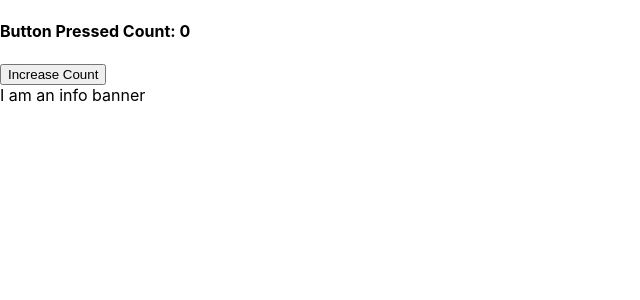
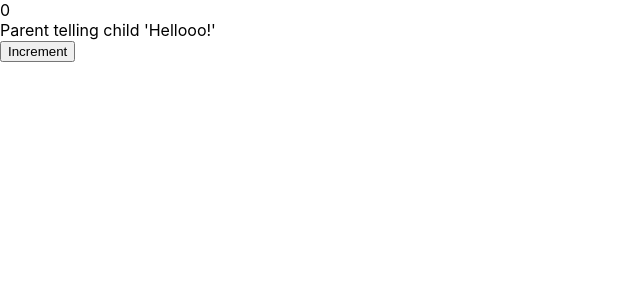
Before and after one commit to Densitty/react-lesson-max, a React (Create React App) app: page / in a window 1280 px wide. Shown: the top 300 px of the page, without its empty margins (0-640 px from the left). Built offline with nearby package versions, Linux system fonts and the light colour scheme.

Commit message:
React.PureComponent at work. It applies shouldComponentUpdate() automatically under the hood.

```diff
--- a/src/containers/App.js
+++ b/src/containers/App.js
@@ -1,33 +1,32 @@
 import React, { Component } from 'react';
-import Banner from './Banner'
+import Child from './Child'
 // import classes from './App.module.css';
 
-class App extends Component {
-  state = { buttonPressedCount: 0 };
+export default class Parent extends Component {
+  constructor(props) {
+    super(props);
+    this.state = {
+      counter: 0,
+      message: 'Parent telling child \'Hellooo!\'',
+    };
+  }
 
+  handleClick = () => {
+    this.setState({ counter: this.state.counter + 1 });
+  };
 
   render() {
-    const { buttonPressedCount } = this.state;
-
+    console.log('parent rendered');
     return (
-      <div className="new-component">
-        <h4>Button Pressed Count: {buttonPressedCount}</h4>
-        <button
-          onClick={() => {
-            return this.setState({ buttonPressedCount: buttonPressedCount + 1 })
-          }
-          }
-        >
-          Increase Count
-        </button>
-        <Banner type="info" />
-      </div>
+      <main>
+        {this.state.counter}
+        <br />
+        <Child message={this.state.message} />
+        <button type='button' onClick={this.handleClick}>Increment</button>
+      </main>
     );
   }
 }
-
-export default App;
-
 
 
 /**
--- a/src/containers/Banner.js
+++ /dev/null
@@ -1,13 +0,0 @@
-import React from 'react'
-
-
-const Banner = props => {
-  const { type } = props;
-  console.log(props)
-
-  if (type === "info") {
-    return <div className="info-banner">I am an info banner</div>;
-  }
-};
-
-export default React.memo(Banner)
--- /dev/null
+++ b/src/containers/Child.js
@@ -0,0 +1,10 @@
+import React from 'react'
+
+export default class Child extends React.PureComponent {
+  render() {
+    console.log('Rendering child')
+    return (
+      <div>{this.props.message}</div>
+    )
+  }
+}
```
